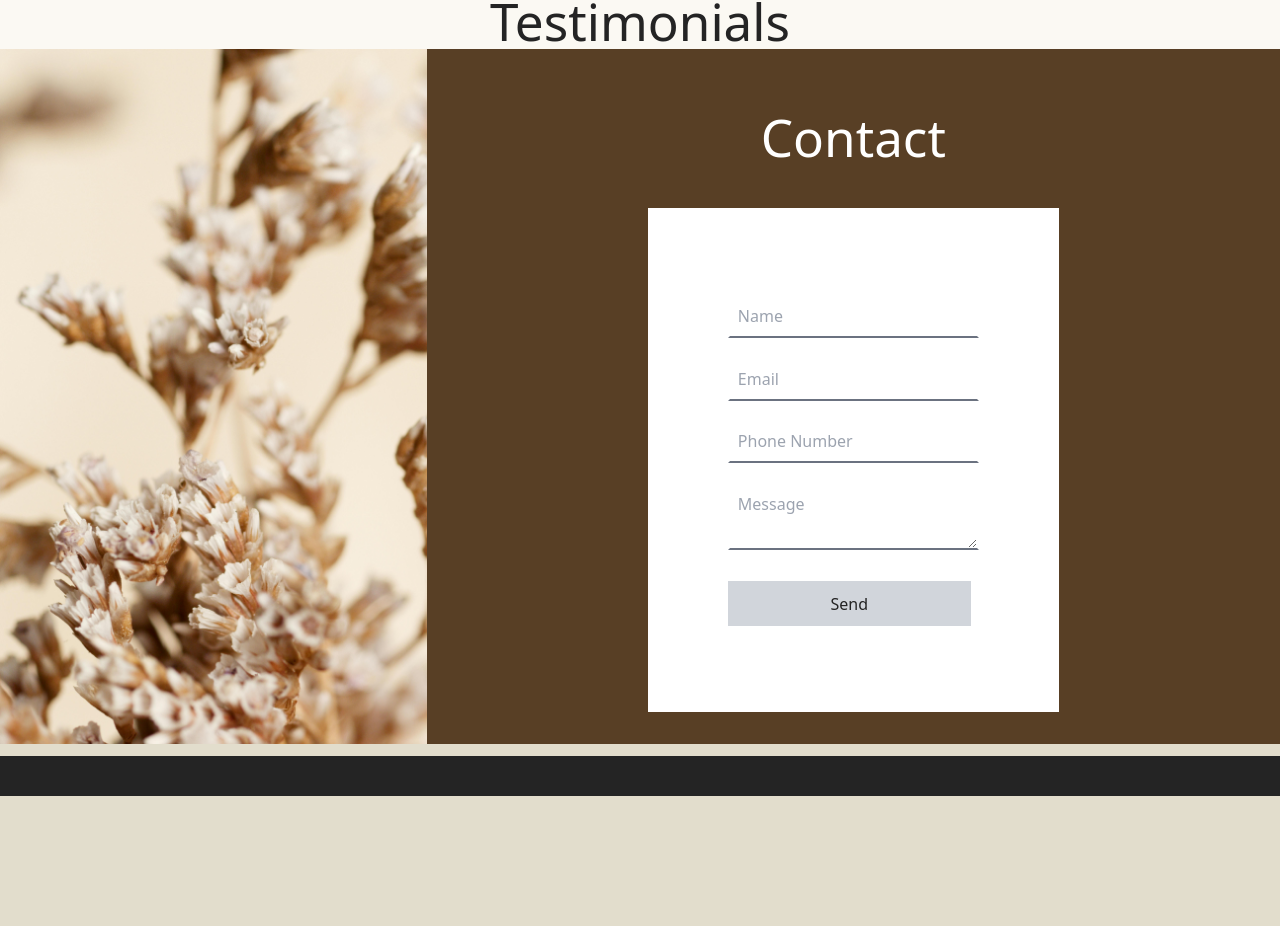
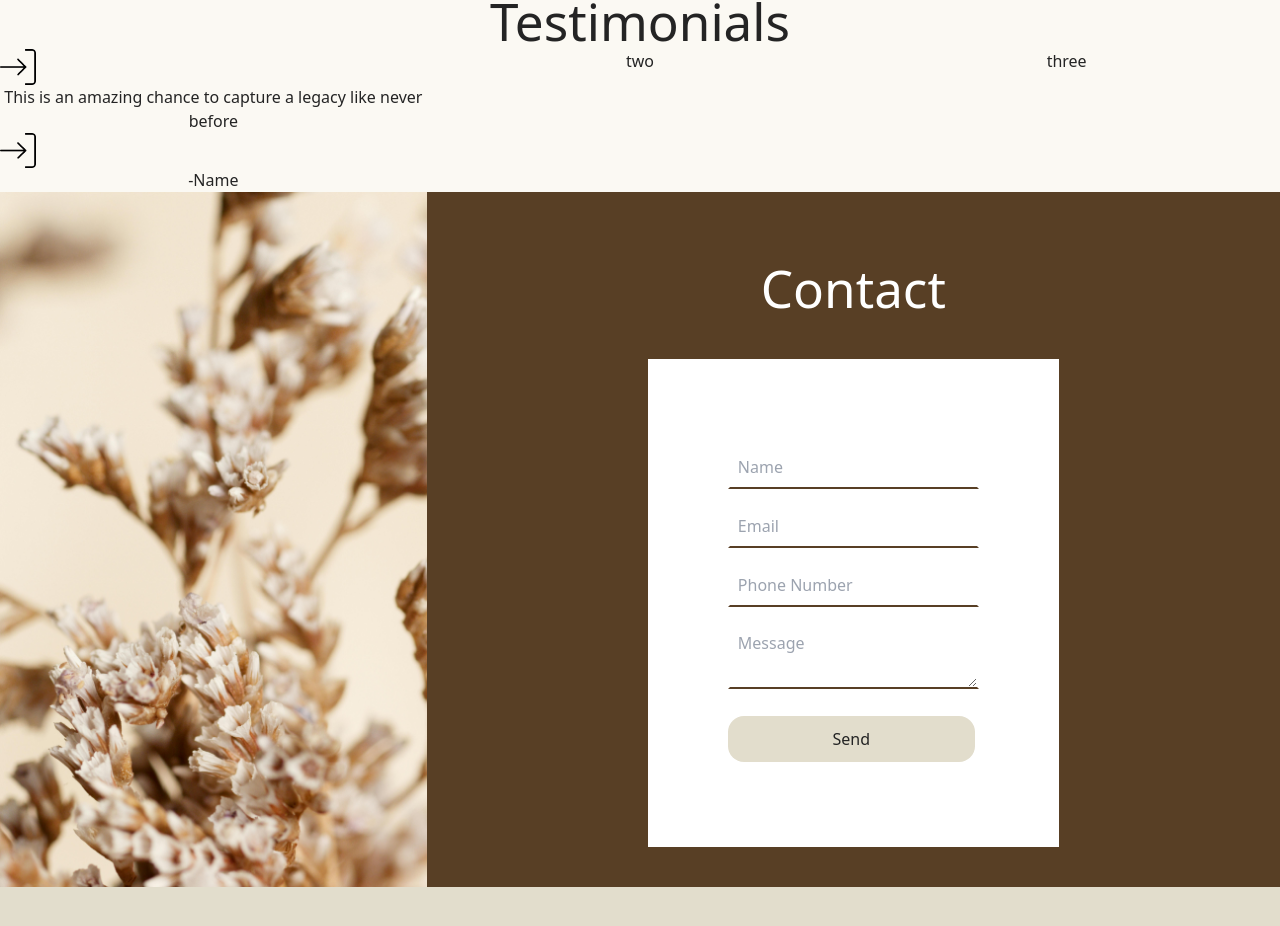
Before and after one commit to smith-megan/LifeTheater, a React (Vite) app: page / in a window 1280 px wide. Shown: the part 1756-2682 px from the top of the page. Before the commit the page ends 2552 px from the top, so only its background shows below. Built offline with nearby package versions, Linux system fonts and the light colour scheme; a web font is replaced by a local one.

Commit message:
editing title, nav order, footer color, adding testimonials start

```diff
--- a/index.html
+++ b/index.html
@@ -4,7 +4,7 @@
     <meta charset="UTF-8" />
     <link rel="icon" href="/logovisible.png" />
     <meta name="viewport" content="width=device-width, initial-scale=1.0" />
-    <title>Megan Smith - Software Engineer</title>
+    <title>Life Theater Media</title>
   </head>
   <body>
     <div id="root"></div>
--- a/src/App.tsx
+++ b/src/App.tsx
@@ -110,11 +110,24 @@ function App() {
       </div>
       <div className="bg-[#fbf9f3]">
         <h1>Testimonials</h1>
+        <div className="grid grid-cols-3">
+          <div>
+            <img src={rightImage} className="w-1/12" />
+            <h2>
+              This is an amazing chance to capture a legacy like never before
+            </h2>
+
+            <img src={rightImage} className="w-1/12" />
+            <h2>-Name</h2>
+          </div>
+          <h2>two</h2>
+          <h2>three</h2>
+        </div>
       </div>
       <div id="Contact">
         <Contact />
       </div>
-      <div className="bg-dark h-10"></div>
+      <div className="bg-[#e2ddcc] h-10"></div>
     </>
   )
 }
--- a/src/Contact.tsx
+++ b/src/Contact.tsx
@@ -45,10 +45,10 @@ function Contact() {
           src={flower}
           className="col-span-1 row-start-2 sm:row-start-1 h-20 sm:h-full w-full object-cover object-bottom"
         />
-        <div className="bg-[#583F25] h-full p-8 col-span-2 justify-center grid gap-4 items-center">
+        <div className="bg-[#583F25] h-full p-10 col-span-2 justify-center grid gap-4 items-center">
           <h1 className="text-white">Contact</h1>
           <form
-            className="h-full w-full grid grid-cols-1 gap-2 p-20 bg-white items-center"
+            className="h-full w-full grid grid-cols-1 gap-1 p-20 bg-white items-center"
             onSubmit={handleOnSubmit}
           >
             <input
@@ -56,35 +56,35 @@ function Contact() {
               type="name"
               name="name"
               placeholder="Name"
-              className="bg-white border-2 border-white border-b-gray-500 p-2 col-span-2 outline-gray-200"
+              className="bg-white border-2 border-white border-b-[#583F25] p-2 col-span-2 outline-gray-200"
               required
             />
             <input
               placeholder="Email"
               name="contact"
               type="Text"
-              className="bg-white border-2 border-white border-b-gray-500 p-2 col-span-2 outline-gray-200"
+              className="bg-white border-2 border-white border-b-[#583F25] p-2 col-span-2 outline-gray-200"
               required
             />
             <input
               placeholder="Phone Number"
               name="phone"
               type="Text"
-              className="bg-white border-2 border-white border-b-gray-500 p-2 col-span-2 outline-gray-200"
+              className="bg-white border-2 border-white border-b-[#583F25] p-2 col-span-2 outline-gray-200"
               required
             />
 
             <textarea
               id="message"
               name="message"
-              className="bg-white border-2 border-white border-b-gray-500 p-2 col-span-2 outline-gray-200"
+              className="bg-white border-2 border-white border-b-[#583F25] p-2 col-span-2 outline-gray-200"
               placeholder="Message"
             ></textarea>
 
             <button
               type="submit"
               disabled={serverState.submitting}
-              className="bg-gray-300 rounded-none mt-3"
+              className="bg-[#e2ddcc] rounded-2xl mt-3"
             >
               Send
             </button>
--- a/src/Nav.tsx
+++ b/src/Nav.tsx
@@ -9,17 +9,17 @@ function Nav() {
           {/* <h2 className="font-special">Life Theater</h2> */}
           <img src={logo2} className="self-center w-1/2 p-1"></img>
         </div>
-        <a className="self-center" href="#Portfolio">
-          <h2>Testimonials</h2>
+        <a className="self-center" href="#Contact">
+          <h2>Packages</h2>
         </a>
         <a className="self-center" href="#Resume">
           <h2>Brochure</h2>
         </a>
+        <a className="self-center" href="#Portfolio">
+          <h2>Testimonials</h2>
+        </a>
         <a className="self-center" href="#Contact">
           <h2>Contact</h2>
-        </a>
-        <a className="self-center" href="#Contact">
-          <h2>Packages</h2>
         </a>
       </div>
     </>
```
